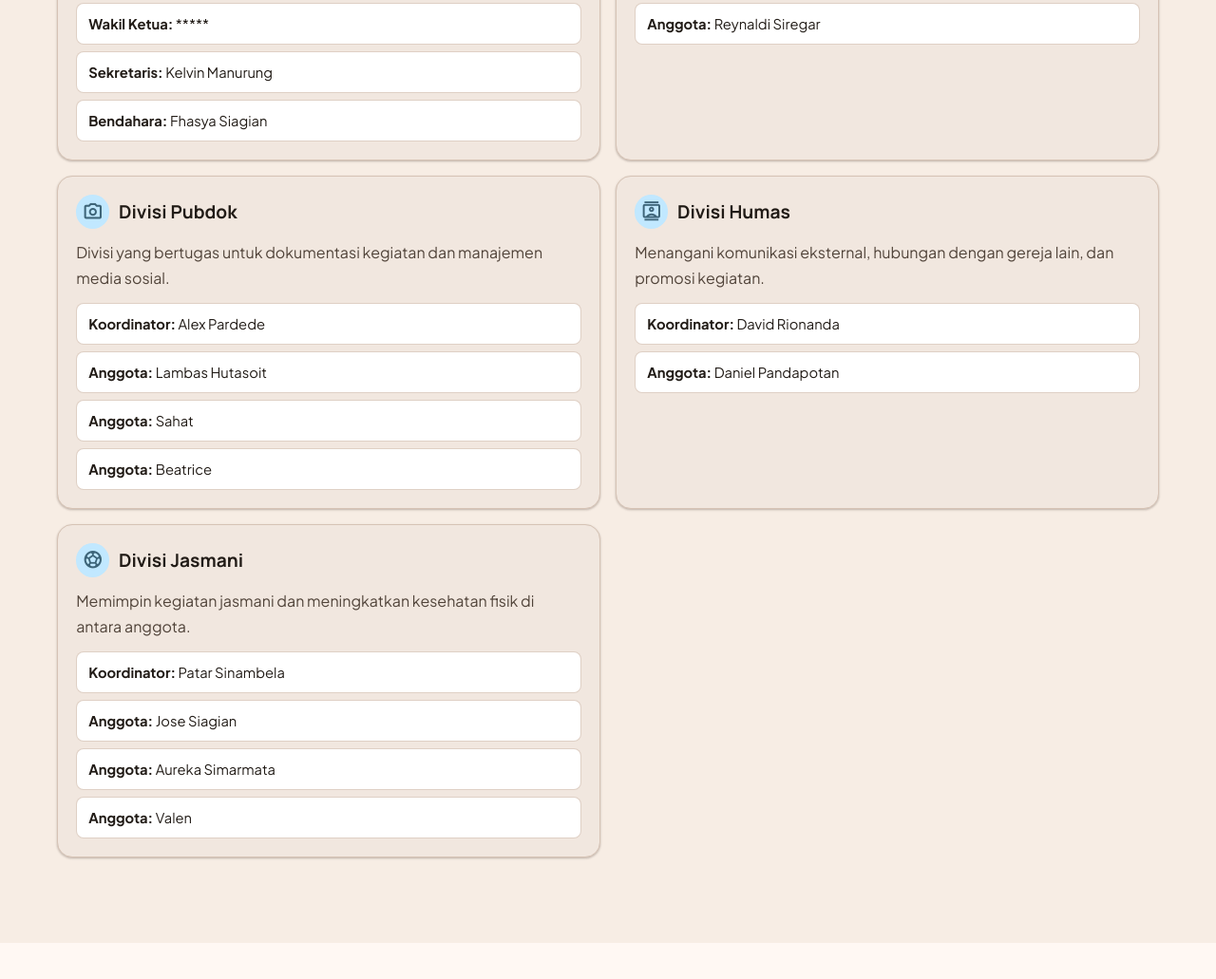
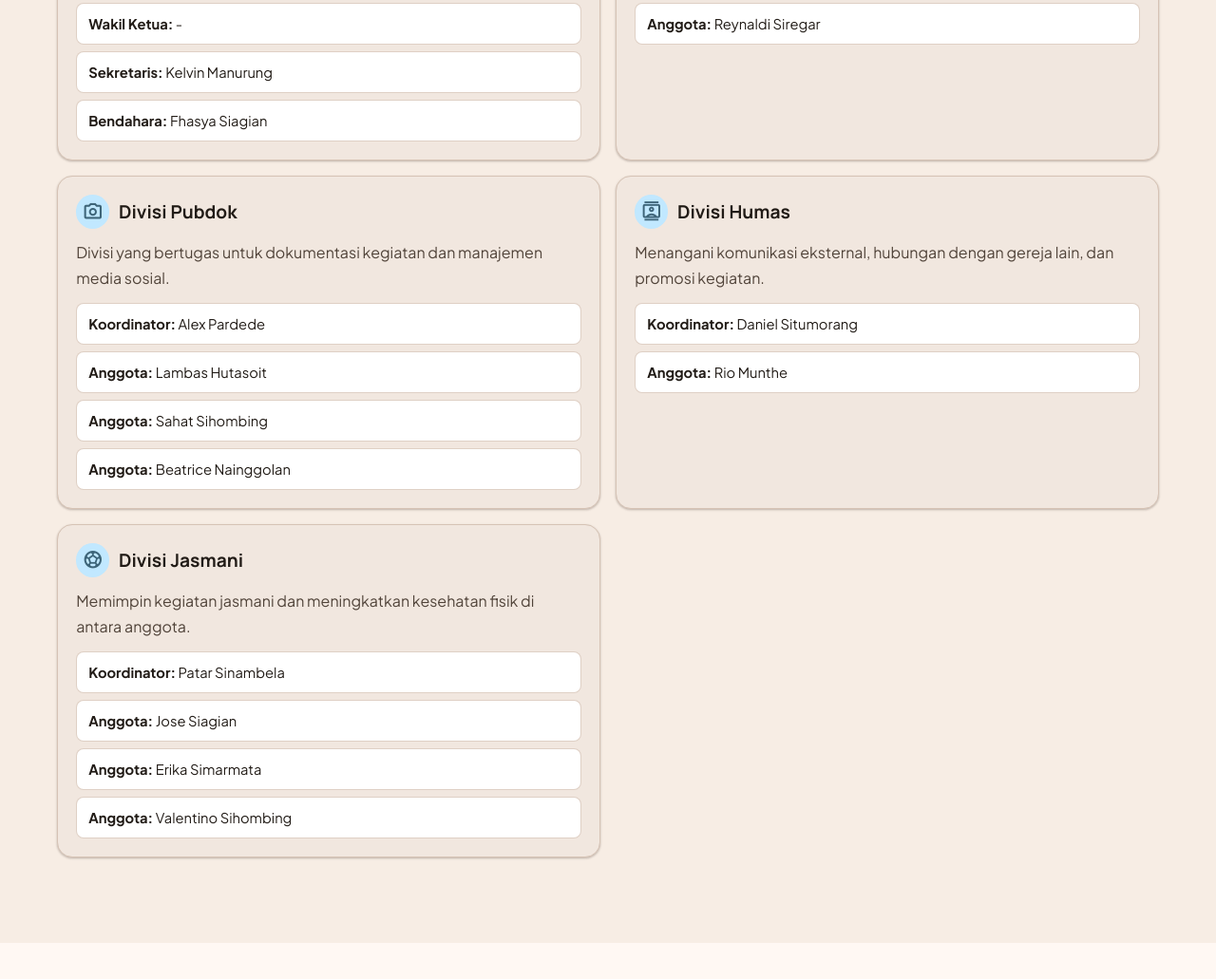
Before and after one commit to reysiregar/NHKBPMJ, a website: page src/index.html in a window 1280 px wide. Shown: the part 1813-2844 px from the top of the page at 95% size. Drawn offline with nearby package versions, Linux system fonts and the light colour scheme.

Commit message:
fix: Update committee member names and roles in index.html
Signed-off-by: reysiregar <levinashavila@gmail.com>

```diff
--- a/src/index.html
+++ b/src/index.html
@@ -230,7 +230,7 @@
                         <p>Komite inti yang mengawasi semua kegiatan dan operasional naposobulung.</p>
                         <ul class="role-list">
                             <li><strong>Ketua:</strong> Fedrik Simanjuntak</li>
-                            <li><strong>Wakil Ketua:</strong> *****</li>
+                            <li><strong>Wakil Ketua:</strong> -</li>
                             <li><strong>Sekretaris:</strong> Kelvin Manurung</li>
                             <li><strong>Bendahara:</strong> Fhasya Siagian</li>
                         </ul>
@@ -255,8 +255,8 @@
                         <ul class="role-list">
                             <li><strong>Koordinator:</strong> Alex Pardede</li>
                             <li><strong>Anggota:</strong> Lambas Hutasoit</li>
-                            <li><strong>Anggota:</strong> Sahat</li>
-                            <li><strong>Anggota:</strong> Beatrice</li>
+                            <li><strong>Anggota:</strong> Sahat Sihombing</li>
+                            <li><strong>Anggota:</strong> Beatrice Nainggolan</li>
                         </ul>
                     </article>
                     <article class="md-card structure-item fade-in" style="animation-delay:0.3s;">
@@ -266,8 +266,8 @@
                         </div>
                         <p>Menangani komunikasi eksternal, hubungan dengan gereja lain, dan promosi kegiatan.</p>
                         <ul class="role-list">
-                            <li><strong>Koordinator:</strong> David Rionanda</li>
-                            <li><strong>Anggota:</strong> Daniel Pandapotan</li>
+                            <li><strong>Koordinator:</strong> Daniel Situmorang</li>
+                            <li><strong>Anggota:</strong> Rio Munthe</li>
                         </ul>
                     </article>
                     <article class="md-card structure-item fade-in" style="animation-delay:0.3s;">
@@ -279,8 +279,8 @@
                         <ul class="role-list">
                             <li><strong>Koordinator:</strong> Patar Sinambela</li>
                             <li><strong>Anggota:</strong> Jose Siagian</li>
-                            <li><strong>Anggota:</strong> Aureka Simarmata</li>
-                            <li><strong>Anggota:</strong> Valen</li>
+                            <li><strong>Anggota:</strong> Erika Simarmata</li>
+                            <li><strong>Anggota:</strong> Valentino Sihombing</li>
                         </ul>
                     </article>
                 </div>
```
